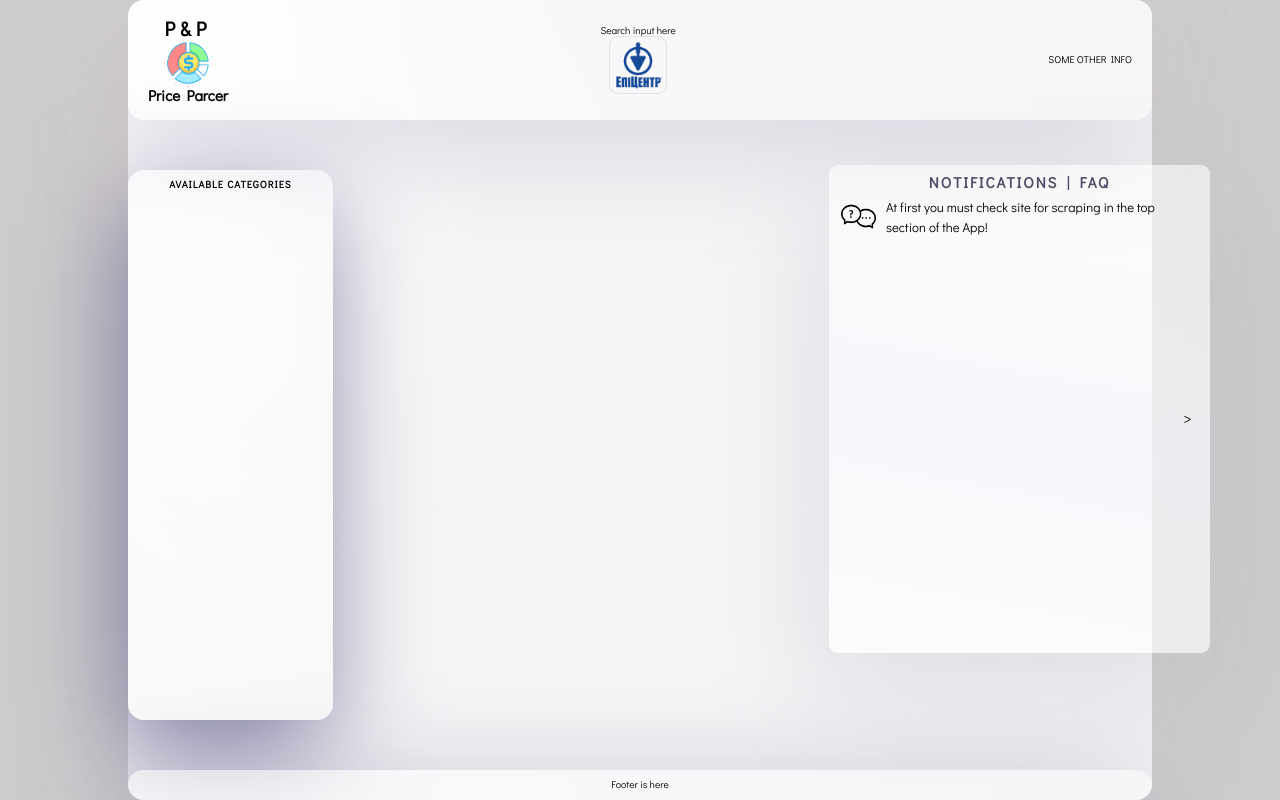
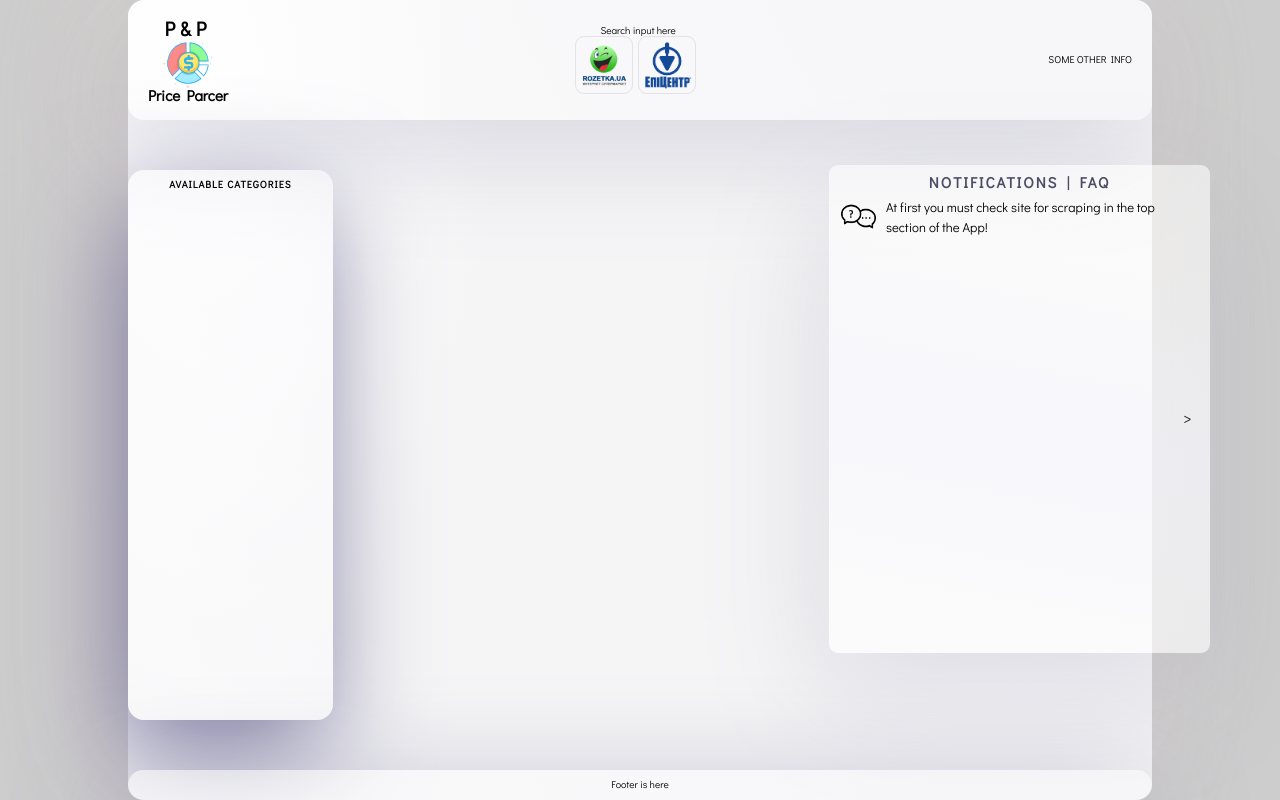
Before and after one commit to Yurii77777/Price-Parcer-Scraper-_Node_React, a React (Create React App) app in the folder client/: page / in a window 1280 px wide. Built offline with nearby package versions, Linux system fonts and the light colour scheme.

Commit message:
Implement some changes in Header component

```diff
--- a/client/src/components/Header/Header.js
+++ b/client/src/components/Header/Header.js
@@ -2,32 +2,70 @@ import PT from 'prop-types';
 
 import logo from '../../resources/images/main-logo.svg';
 import epicentr_logo from '../../resources/images/sites-icons/epicentrk.png';
+import rozetka_logo from '../../resources/images/sites-icons/rozetka.png';
 
 import './Header.scss';
 
 export const Header = () => {
+    const availableSites = [
+        {
+            id: 1,
+            inputId: 'rozetka_com_ua',
+            inputName: 'rozetka_com_ua',
+            srcLogo: rozetka_logo,
+            altLogo: 'rozetka.com.ua',
+            url: 'https://rozetka.com.ua/'
+        },
+        {
+            id: 2,
+            inputId: 'epicetrk_ua',
+            inputName: 'epicetrk_ua',
+            srcLogo: epicentr_logo,
+            altLogo: 'Epicentrk.ua',
+            url: 'https://epicentrk.ua/'
+        }
+    ];
+
+    const handleSelectedSite = e => {
+        let userClick = e.target.id;
+        let selectedSite = availableSites.filter(({inputId}) => {
+
+            return inputId === userClick;
+        });
+        console.log('[selectedSite]', selectedSite);
+
+        return selectedSite;
+    };
 
     return (
         <header className="header">
             <section className="header__logo">
                 <p className="header__logo-title">P&P</p>
-                    <img src={logo} alt={"Price Parcer logo"} className="header__logo-svg" />
+                <img src={logo} alt={'Price Parcer logo'} className="header__logo-svg" />
                 <p className="header__logo-subtitle">Price Parcer</p>
             </section>
 
             <section className="header__resources">
                 <div>Search input here</div>
                 <div className="header__sites-for-parse">
-                    <div className="header__epicentrk">
-                        <input type="checkbox" id="epicetrk_ua" name="epicetrk_ua" />
-                        <label htmlFor="epicetrk_ua" className="header__epicentrk-label">
-                            <img src={epicentr_logo} alt={"Epicentrk.ua"} className="header__epicentrk_logo" />
-                        </label>
-                    </div>
+                    {availableSites.map(({ id, srcLogo, altLogo, inputId, inputName }) => {
+                        return (
+                            <div className="header__site" key={id} onClick={handleSelectedSite}>
+                                <input type="checkbox" id={inputId} name={inputName} />
+                                <label htmlFor={inputId} className="header__site-label">
+                                    <img
+                                        src={srcLogo}
+                                        alt={altLogo}
+                                        className="header__site_logo"
+                                    />
+                                </label>
+                            </div>
+                        );
+                    })}
                 </div>
             </section>
 
             <section className="header__right-block"> SOME OTHER INFO</section>
         </header>
     );
-}
+};
--- a/client/src/components/Header/Header.scss
+++ b/client/src/components/Header/Header.scss
@@ -52,25 +52,27 @@
         align-items: center;
     }
 
-    &__epicentrk {
+    &__site {
         position: relative;
         border: 1px solid #e2e2e8;
         border-radius: 9px;
         padding: 3px;
+        margin-right: 5px;
     }
 
-    &__epicentrk-label:hover,
-    &__epicentrk-label:focus,
-    &__epicentrk-label:active {
+    &__site-label:hover,
+    &__site-label:focus,
+    &__site-label:active {
         cursor: pointer;
     }
 
-    &__epicentrk_logo {
+    &__site_logo {
         width: 50px;
     }
 }
 
-#epicetrk_ua {
+#epicetrk_ua,
+#rozetka_com_ua {
     position: absolute;
     opacity: 0;
 }
```
Also changed, not shown: client/src/resources/images/sites-icons/epicentrk.png, client/src/resources/images/sites-icons/rozetka.png (added).
